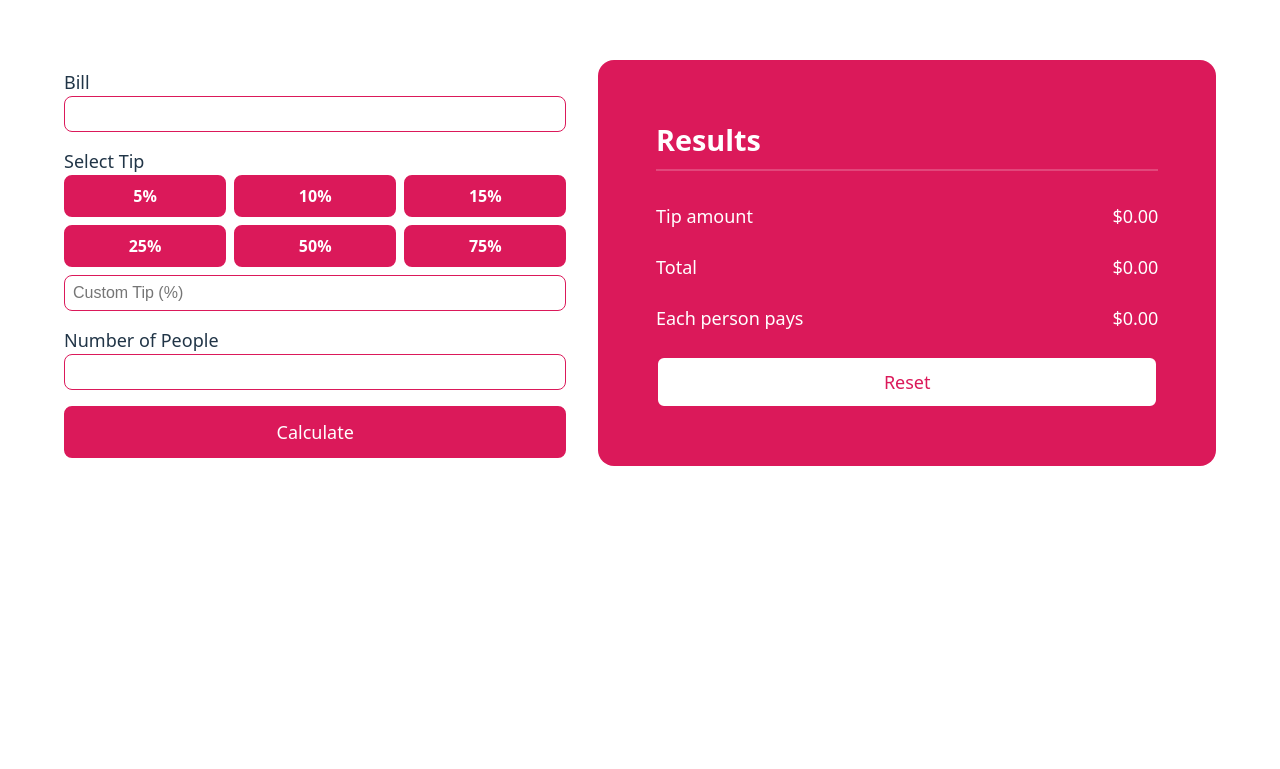
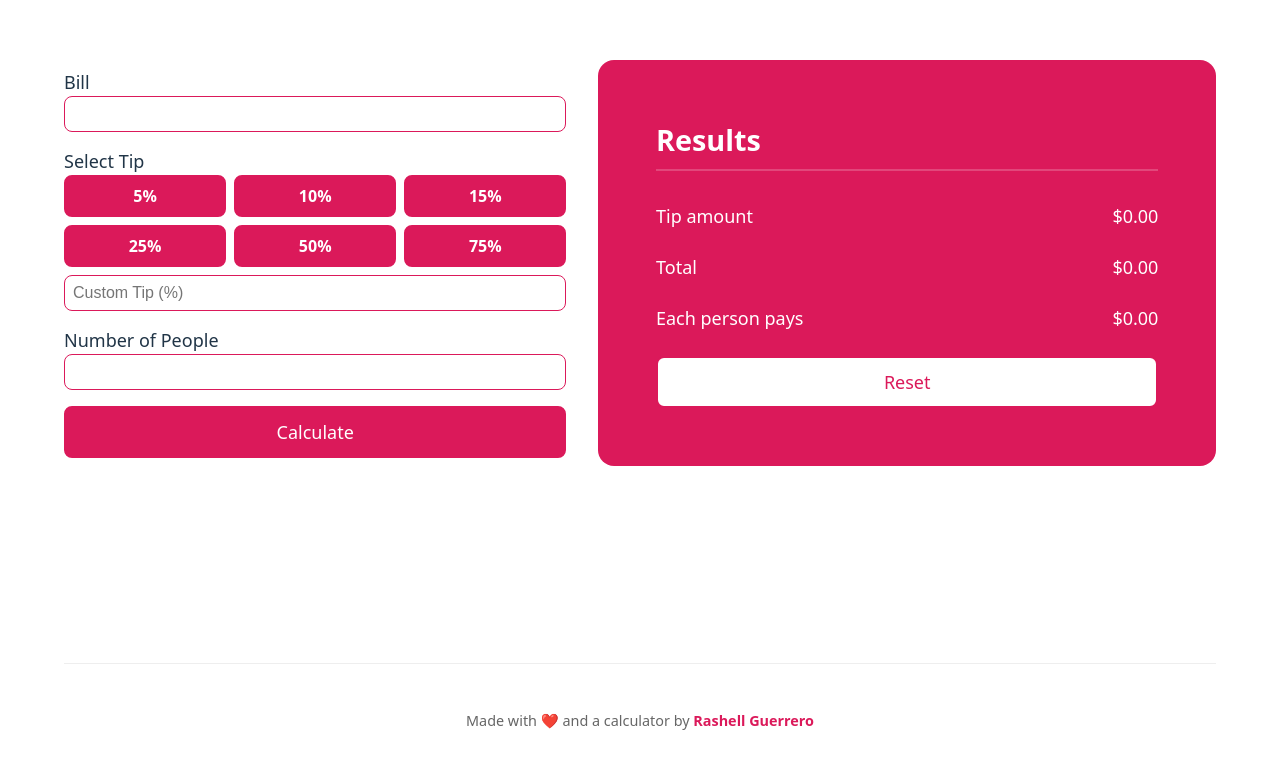
Before and after one commit to rxshellg/bill-buddy, a React (Vite) app: page /Calculator in a window 1280 px wide. Shown: the part 137-906 px from the top of the page. Before the commit the page ends 800 px from the top, so only its background shows below. Built offline with nearby package versions, Linux system fonts and the light colour scheme.

Commit message:
Added footer (#6)
Co-authored-by: rxshellg <rashell-gb@hotmail.com>

```diff
--- a/package.json
+++ b/package.json
@@ -10,12 +10,14 @@
     "preview": "vite preview"
   },
   "dependencies": {
+    "canvas-confetti": "^1.9.3",
     "react": "^19.1.0",
     "react-dom": "^19.1.0",
     "react-router-dom": "^7.6.2"
   },
   "devDependencies": {
     "@eslint/js": "^9.25.0",
+    "@types/canvas-confetti": "^1.9.0",
     "@types/react": "^19.1.2",
     "@types/react-dom": "^19.1.2",
     "@vitejs/plugin-react": "^4.4.1",
--- a/src/App.tsx
+++ b/src/App.tsx
@@ -1,13 +1,17 @@
 import { Routes, Route } from 'react-router-dom';
 import Home from './pages/Home';
 import Calculator from './pages/Calculator';
+import Footer from './components/Footer';
 
 const App = () => {
   return (
+    <>
     <Routes>
       <Route path="/" element={<Home />} />
       <Route path="/Calculator" element={<Calculator />} />
     </Routes>
+      <Footer />
+    </>
   )
 };
 
--- /dev/null
+++ b/src/components/Footer.module.css
@@ -0,0 +1,19 @@
+footer {
+    margin-top: 4rem;
+    padding: 2rem 1rem;
+    text-align: center;
+    font-size: 0.9rem;
+    color: #666;
+    border-top: 1px solid #eee;
+}
+
+footer a {
+    color: var(--primary-pink);
+    font-weight: 600;
+    text-decoration: none;
+}
+
+footer a:hover {
+    text-decoration: underline;
+    color: var(--primary-pink);
+}
--- /dev/null
+++ b/src/components/Footer.tsx
@@ -0,0 +1,24 @@
+import confetti from 'canvas-confetti';
+
+import styles from "./Footer.module.css"
+
+const Footer = () => {
+    const handleHover = () => {
+        confetti({
+          particleCount: 150,
+          spread: 60,
+          origin: { y: 0.6 },
+          scalar: 0.6,
+        });
+    };
+
+    return (
+        <footer className={styles.footer}>
+            <p>
+            Made with ❤️ and a calculator by <a href="https://github.com/rxshellg" target="_blank" onMouseEnter={handleHover}>Rashell Guerrero</a>
+            </p>
+        </footer>
+    )
+};
+
+export default Footer;
```
Also changed, not shown: 1 other file (tests, documents, lock files or other folders).
